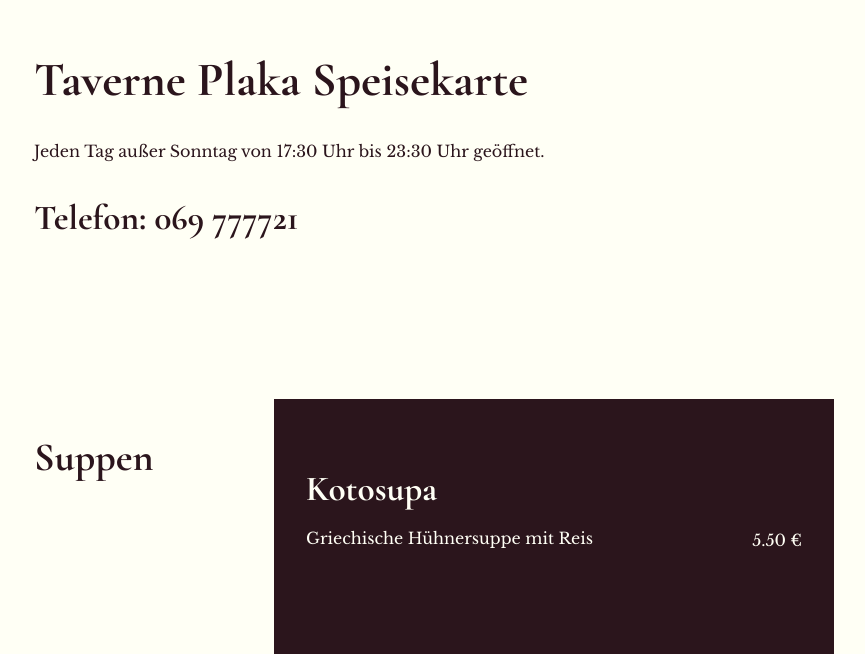
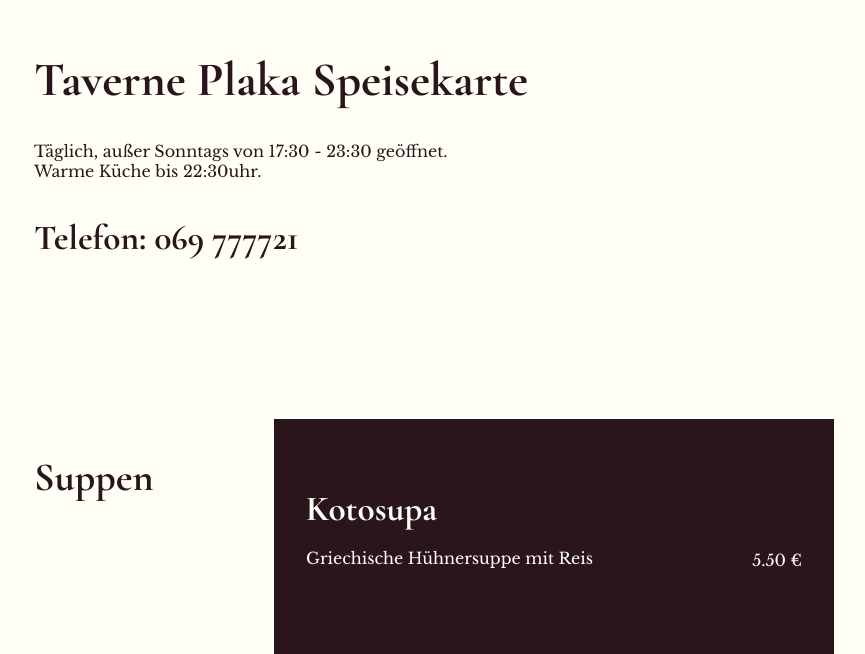
Before and after one commit to fSchaffernicht/dasplaka, a React (Create React App) app: page / in a window 1280 px wide. Shown: the part 125-779 px from the top of the page, without its empty margins (206-1071 px from the left). Built offline with nearby package versions, Linux system fonts and the light colour scheme.

Commit message:
Change intro text

```diff
--- a/src/App.js
+++ b/src/App.js
@@ -13,7 +13,10 @@ function App() {
     <div className="container">
       <div className="intro-container">
         <h1>Taverne Plaka Speisekarte</h1>
-        <div>Jeden Tag außer Sonntag von 17:30 Uhr bis 23:30 Uhr geöffnet.</div>
+        <div>
+          Täglich, außer Sonntags von 17:30 - 23:30 geöffnet. <br />
+          Warme Küche bis 22:30uhr.
+        </div>
         <h3>Telefon: 069 777721</h3>
       </div>
       {data.sort(sortOrder).map((item, index) => (
```
